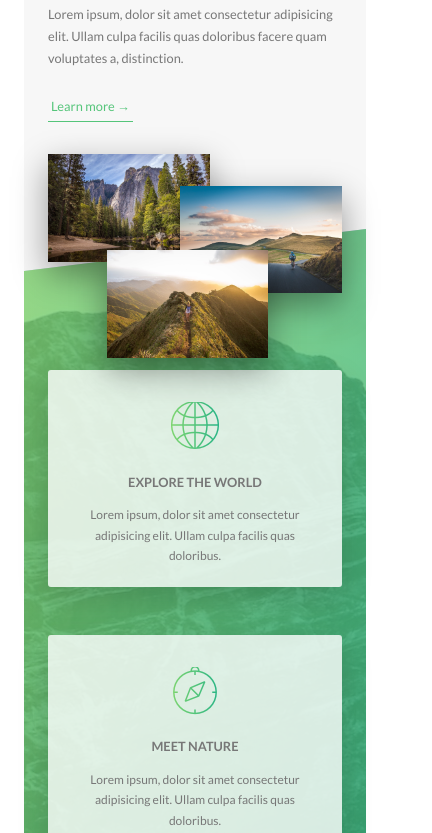
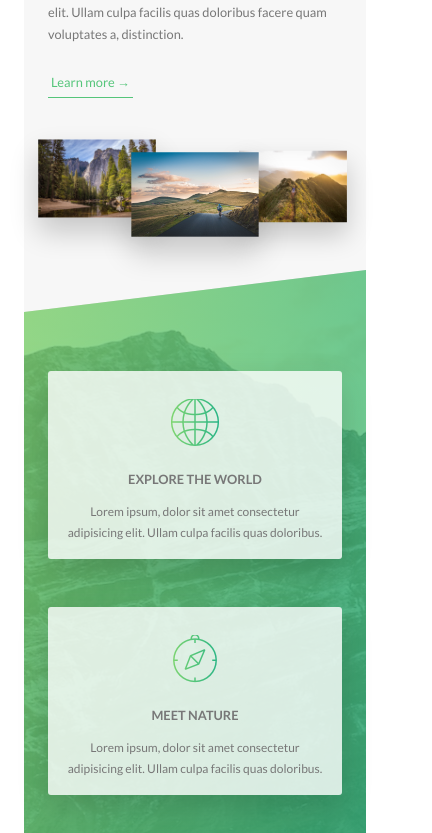
Before and after one commit to lucilamira/starter-Natours, a website: page index.html in a window 390 px wide. Shown: the part 1167-2000 px from the top of the page, 432 px wide, since content can reach past the window. Drawn offline with Linux system fonts and the light colour scheme.

Commit message:
responsive part 2

```diff
--- a/sass/base/_utilities.scss
+++ b/sass/base/_utilities.scss
@@ -1,8 +1,23 @@
 .u-center-text { text-align: center !important; }
 
 .u-margin-bottom-small { margin-bottom: 1.5rem !important; }
-.u-margin-bottom-medium { margin-bottom: 4rem !important; }
-.u-margin-bottom-big { margin-bottom: 8rem !important; }
+.u-margin-bottom-medium {
+  margin-bottom: 4rem !important;
+
+  @include respond(tab-port) {
+    margin-bottom: 3rem !important;
+  }
+}
+
+
+
+.u-margin-bottom-big {
+  margin-bottom: 8rem !important;
+
+  @include respond(tab-port) {
+    margin-bottom: 5rem !important;
+  }
+}
 
 .u-margin-top-big { margin-top: 8rem !important; }
 .u-margin-top-huge { margin-top: 10rem !important; }
--- a/sass/components/_card.scss
+++ b/sass/components/_card.scss
@@ -150,4 +150,50 @@
      font-size: 6rem;
      font-weight: 100;
    }
+
+
+
+
+   @include respond(tab-port) {
+    height: auto;
+    border-radius: 3px;
+    background-color: $color-white;
+    box-shadow: 0 1.5rem 4rem rgba($color-black, .15);
+
+    &__side {
+      height: auto;
+      position: relative;
+      box-shadow: none;
+
+        &--back {
+          transform: rotateY(0);
+          clip-path: polygon(0 15%, 100% 0, 100% 100%, 0 100%);
+        }
+    }
+
+    &:hover &__side--front {
+    transform: rotateY(0);
+    }
+
+    &_details {
+      padding: 1rem 3rem;
+    }
+
+    &__cta {
+      position: relative;
+      top: 0;
+      left: 0;
+      transform: translate(0);
+      width: 100%;
+      padding: 7rem 4rem 4rem 4rem;
+    }
+
+    &__price-box {
+      margin-bottom: 3rem;
+    }
+
+    &__price-value {
+      font-size: 4rem;
+    }
+   }
 }
--- a/sass/components/_composition.scss
+++ b/sass/components/_composition.scss
@@ -10,19 +10,42 @@
     transition: all .2s;
     outline-offset: 2rem;
 
+    @include respond(tab-port) {
+      float: left;
+      position: relative;
+      width: 33.33333333%;
+      box-shadow: 0 1.5rem 3rem rgba($color-black, .2);
+    }
+
     &--p1 {
       left: 0;
       top: -2rem;
+      @include respond(tab-port) {
+        top: 0;
+        transform: scale(1.2);
+      }
     }
 
     &--p2 {
       right: 0;
       top: 2rem;
+
+      @include respond(tab-port) {
+        top: -1;
+        transform: scale(1.3);
+        z-index: 100;
+      }
     }
 
     &--p3 {
       left: 20%;
       top: 10rem;
+
+      @include respond(tab-port) {
+        top: 1rem;
+        left: 0;
+        transform: scale(1.1);
+      }
     }
 
     &:hover {
--- a/sass/components/_feature-box.scss
+++ b/sass/components/_feature-box.scss
@@ -7,6 +7,10 @@
   box-shadow: 0 1.5rem 4rem rgba($color-black, .15);
   transition: transform .3s;
 
+  @include respond(tab-port) {
+    padding: 2rem;
+  }
+
   &__icon {
     font-size: 6rem;
     margin-bottom: .5rem;
@@ -15,6 +19,10 @@
     background-clip: text;
     -webkit-background-clip: text;
     color: transparent;
+
+    @include respond(tab-port) {
+      margin-bottom: 0;
+    }
   }
 
   &:hover {
--- a/sass/components/_form.scss
+++ b/sass/components/_form.scss
@@ -16,6 +16,10 @@
     width: 90%;
     display: block;
     transition: all .3s;
+
+    @include respond(tab-port) {
+      width: 100%;
+    }
 
     &:focus {
       outline: none;
@@ -53,6 +57,11 @@
   &__radio-group {
     width: 49%;
     display: inline-block;
+
+    @include respond(tab-port) {
+      width: 100%;
+      margin-bottom: 2rem;
+    }
   }
 
   &__radio-input {
--- a/sass/components/_popup.scss
+++ b/sass/components/_popup.scss
@@ -22,11 +22,16 @@
     opacity: 0;
     transform: translate(-50%, -50%) scale(.25);
     transition: all .5s .2s;
+
   }
 
   &__left {
     width: 33.333333%;
     display: table-cell;
+
+    // @include respond (tab-port) {
+    //   height: 33.333333%;
+    // }
   }
 
   &__right {
@@ -34,11 +39,20 @@
     display: table-cell;
     vertical-align: middle;
     padding: 3rem 5rem;
+
+    // @include respond (tab-port) {
+    //   height: 66.6666667%;
+    //   horizontal-align: middle;
+    // }
   }
 
   &__img {
     display: block;
     width: 100%;
+  }
+
+  @include respond (tab-land) {
+    height: auto;
   }
 
   &__text {
--- a/sass/components/_story.scss
+++ b/sass/components/_story.scss
@@ -8,6 +8,16 @@
   padding-left: 9rem;
   font-size: $default-font-size;
   transform: skewX(-12deg);
+
+  @include respond(tab-port) {
+    width: 100%;
+    padding: 4rem;
+  padding-left: 7rem;
+  }
+
+  @include respond(phone) {
+    transform: skew(0);
+  }
 
 
   &__shape {
@@ -22,6 +32,10 @@
     clip-path: circle(50% at 50% 50%);
     transform: translateX(-3rem) skewX(12deg);
     position: relative;
+
+    @include respond(phone) {
+      transform: translateX(-3rem) skew(0);
+    }
   }
 
   &__img {
@@ -33,6 +47,10 @@
 
   &__text {
     transform: skewX(12deg);
+
+    @include respond(phone) {
+      transform: skew(0);
+    }
   }
 
   &__caption {
--- a/sass/pages/_home.scss
+++ b/sass/pages/_home.scss
@@ -28,7 +28,7 @@
     }
 
     @include respond(tab-port) {
-      padding: 15rem 0;
+      padding: 10rem 0;
     }
 }
 
@@ -66,14 +66,38 @@
                               rgba($color-white, .9) 50%,
                               transparent 50%),
                               url(../img/nat-10.jpg);
-  background-size: 100%; //same as cover
+  background-size: 100%; //similar as cover
   border-radius: 3px;
   box-shadow: 0 1.5rem 4rem rgba($color-black, .2);
 
-  height: 50rem;
+
+  @include respond(tab-land) {
+    background-image: linear-gradient(105deg,
+                      rgba($color-white, .9) 0%,
+                      rgba($color-white, .9) 65%,
+                              transparent 65%),
+                      url(../img/nat-10.jpg);
+                      background-size: cover;
+  }
+
+  @include respond(tab-port) {
+    background-image: linear-gradient(to right,
+    rgba($color-white, .9) 0%,
+    rgba($color-white, .9) 100%),
+    url(../img/nat-10.jpg);
+  }
+
 
   &__form {
     width: 50%;
     padding: 6rem;
+
+    @include respond(tab-land) {
+      width: 65%;
+    }
+
+    @include respond(tab-port) {
+      width: 100%;
+    }
   }
 }
```
Also changed, not shown: css/style.css.
